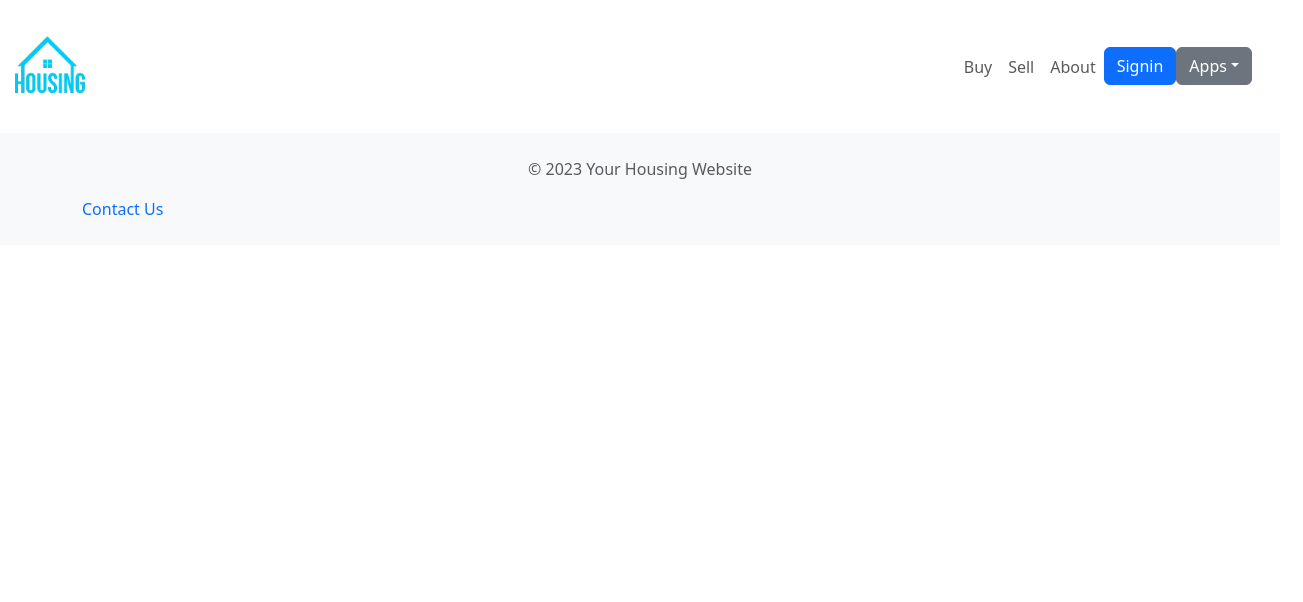
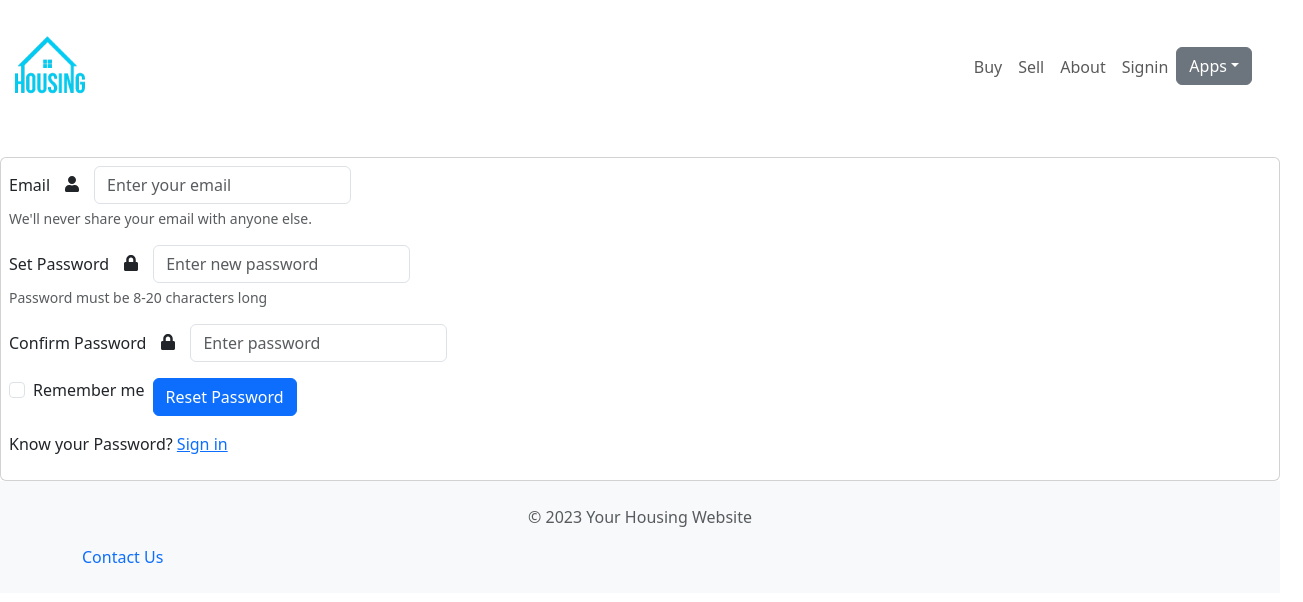
Before and after one commit to swagath26/housing-real_estate-website-frontend, a React (Create React App) app: page /forgot-password in a window 1280 px wide. Shown: the top 602 px of the page, 1303 px wide, since content can reach past the window. Built offline with nearby package versions, Linux system fonts and the light colour scheme.

Commit message:
updated accounts page

```diff
--- /dev/null
+++ b/src/components/ForgotPassword.jsx
@@ -0,0 +1,9 @@
+import ForgotPasswordPage from "./ForgotPasswordPage"
+
+const ForgotPassword = () => {
+    return (
+        <ForgotPasswordPage />
+    )
+}
+
+export default ForgotPassword;
--- a/src/components/ForgotPasswordPage.jsx
+++ b/src/components/ForgotPasswordPage.jsx
@@ -74,6 +74,13 @@ const ForgotPasswordPage = () => {
                     <button type="submit" className="btn btn-primary" onClick={handleRegister}>Reset Password</button>
                     </div>
                 </div>
+
+                <div className="row p-2 g-5">
+                <div className="col-auto">
+                    <p>Know your Password? <Link to="/signin">Sign in</Link></p>
+                </div>
+                </div>
+
                 </form>
             </div>
 
--- a/src/components/Header.jsx
+++ b/src/components/Header.jsx
@@ -1,10 +1,12 @@
-import React from 'react';
+import React, { useState } from 'react';
 import { Link } from 'react-router-dom';
 import { FontAwesomeIcon } from '@fortawesome/react-fontawesome';
 import { faBars } from '@fortawesome/free-solid-svg-icons';
 import SigninButton from './Signin';
+import AccountsModal from './Signin';
 
 const Header = () => {
+
   return (
     <header className="header py-3 ">
       <nav className="navbar navbar-expand-md">
@@ -31,8 +33,8 @@ const Header = () => {
             <li className="nav-item">
               <Link to="/about" className="nav-link">About</Link>
             </li>
-            <li className='nav-item'>
-              <SigninButton />
+            <li className="nav-item">
+              <Link to="/signin" className="nav-link">Signin</Link>
             </li>
             <li className="nav-item dropdown">
               <button className='btn btn-secondary dropdown-toggle' type='button' data-bs-toggle='dropdown' aria-expanded='false'>
--- a/src/components/Layout.jsx
+++ b/src/components/Layout.jsx
@@ -10,6 +10,8 @@ import PriceEstimator from './PriceEstimator';
 import LocationRecommendation from './LocationRecommendation';
 import SellHome from './SellHome';
 import About from './About';
+import Signin from './Signin'
+import ForgotPassword from './ForgotPassword'
 
 const Layout = () => {
   return (
@@ -26,6 +28,8 @@ const Layout = () => {
             <Route path="/price_estimator" element={<PriceEstimator />} />
             <Route path="/recommend_location" element={<LocationRecommendation />} />
             <Route path='/contact' element={<Contact />} />
+            <Route path='/signin' element={<Signin />} />
+            <Route path='/forgot-password' element={<ForgotPassword />} />
           </Routes>
         </main>
         <Footer />
--- a/src/components/RegisterPage.jsx
+++ b/src/components/RegisterPage.jsx
@@ -1,6 +1,7 @@
 import { useState } from "react"
 import { FaLock, FaUser } from "react-icons/fa";
 import { Link } from "react-router-dom";
+
 
 const RegisterPage = () => {
     const [email, setEmail] = useState('');
@@ -75,9 +76,6 @@ const RegisterPage = () => {
                     </div>
                 </div>
 
-                <div className="register-link">
-                    <p>Already have an account? <a href="#" className="link">Signin</a></p>
-                </div>
                 </form>
             </div>
 
--- a/src/components/Signin.jsx
+++ b/src/components/Signin.jsx
@@ -5,21 +5,64 @@ import RegisterPage from "./RegisterPage";
 import ForgotPasswordPage from "./ForgotPasswordPage";
 import { useState } from "react";
 
-const SigninButton = () => {
+
+// const SigninButton = () => {
+
+//     return (
+//         <div>
+//             <button type="button" className="btn btn-primary" data-bs-toggle="modal" data-bs-target="#signin">
+//                 Signin
+//             </button>
+//             <div className="modal fade" id="signin" aria-labelledby="signinLabel">
+//                 <div className="modal-dialog">
+//                     <div className="modal-content">
+//                         <div className="modal-header">
+//                             <h1 className="modal-title fs-5" id="signinLabel">Welcome to Housing</h1>
+//                             <button type="button" className="btn-close" data-bs-dismiss="modal" aria-label="Close"></button>
+//                         </div>
+//                         <div className="modal-body">
+//                             <nav className="nav">
+//                                 <ul className="nav nav-underline" role="tablist">
+//                                     <li className="nav-item" role="presentation">
+//                                         <button className="nav-link" id="signin-tab" data-bs-toggle="tab" data-bs-target="#signin-tab-pane" role="tab" aria-controls="signin-tab-pane" aria-selected="true">Signin</button>
+//                                     </li>
+//                                     <li className="nav-item" role="presentation">
+//                                         <button className="nav-link" id="register-tab" data-bs-toggle="tab" data-bs-target="#register-tab-pane" role="tab" aria-controls="register-tab-pane" aria-selected="false">New Account</button>
+//                                     </li>
+//                                 </ul>
+//                             </nav>
+//                             <div className="tab-content">
+//                                 <div className="tab-pane fade show active" id="signin-tab-pane" role="tabpanel" aria-labelledby="signin-tab" tabIndex="0">
+//                                     <SigninPage />
+//                                 </div>
+//                                 <div className="tab-pane fade" id="register-tab-pane" role="tabpanel" aria-labelledby="register-tab" tabIndex="0">
+//                                     <RegisterPage />
+//                                 </div>
+//                             </div>
+//                         </div>
+//                     </div>
+//                 </div>
+//             </div>
+//         </div>
+//     )
+// }
+
+
+
+
+
+const Signin = () => {
 
     const [navigate, setNavigate] = useState('signinpage');
 
     return (
         <div>
-            <button type="button" className="btn btn-primary" data-bs-toggle="modal" data-bs-target="#signin">
-                Signin
-            </button>
-            <div className="modal fade" id="signin" aria-labelledby="signinLabel">
+            {/* <div className="modal fade" id="signin" aria-labelledby="signinLabel"> */}
                 <div className="modal-dialog">
                     <div className="modal-content">
                         <div className="modal-header">
                             <h1 className="modal-title fs-5" id="signinLabel">Welcome to Housing</h1>
-                            <button type="button" className="btn-close" data-bs-dismiss="modal" aria-label="Close"></button>
+                            {/* <button type="button" className="btn-close" data-bs-dismiss="modal" aria-label="Close"></button> */}
                         </div>
                         <div className="modal-body">
                             <nav className="nav">
@@ -43,8 +86,8 @@ const SigninButton = () => {
                     </div>
                 </div>
             </div>
-        </div>
+        // </div>
     )
 }
 
-export default SigninButton;
+export default Signin;
--- a/src/components/SigninPage.jsx
+++ b/src/components/SigninPage.jsx
@@ -1,8 +1,14 @@
 import { useState } from "react"
 import { FaLock, FaUser } from "react-icons/fa";
 import { Link } from "react-router-dom";
+import ForgotPasswordPage from "./ForgotPasswordPage";
 
 const SigninPage = () => {
+    return (
+        <SigninForm />
+    )
+}
+const SigninForm = () => {
     const [email, setEmail] = useState('');
     const [password, setPassword] = useState('');
 
@@ -62,13 +68,10 @@ const SigninPage = () => {
 
                 <div className="row p-2 g-5">
                 <div className="col-auto">
-                <a href="#" className="link">Forgot Password?</a>
+                    <Link to="/forgot-password" className="link">Forgot Password?</Link>
                 </div>
                 </div>
 
-                <div className="register-link">
-                    <p>Don't have an account? <a href="#" className="link">Register</a></p>
-                </div>
                 </form>
             </div>
 
```
